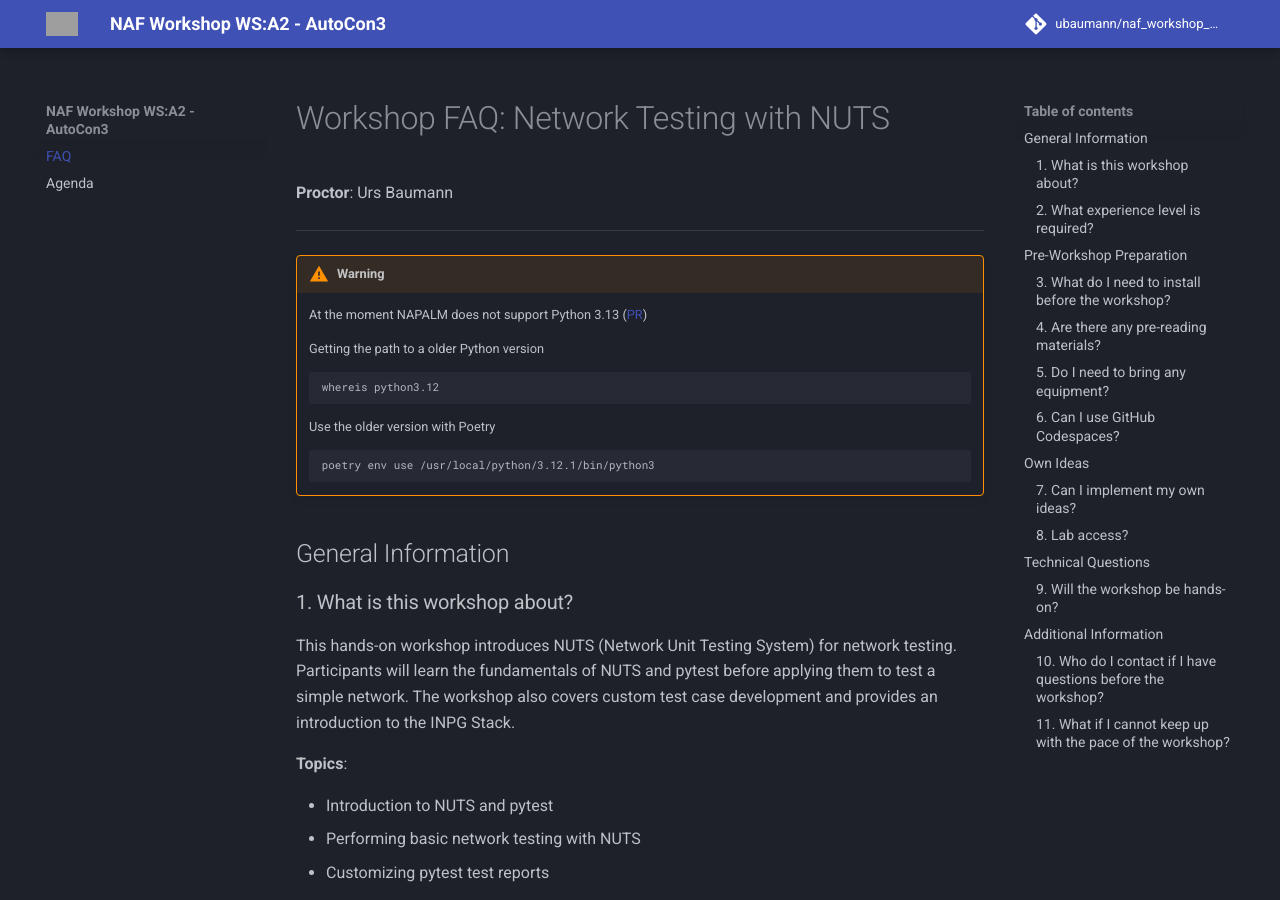
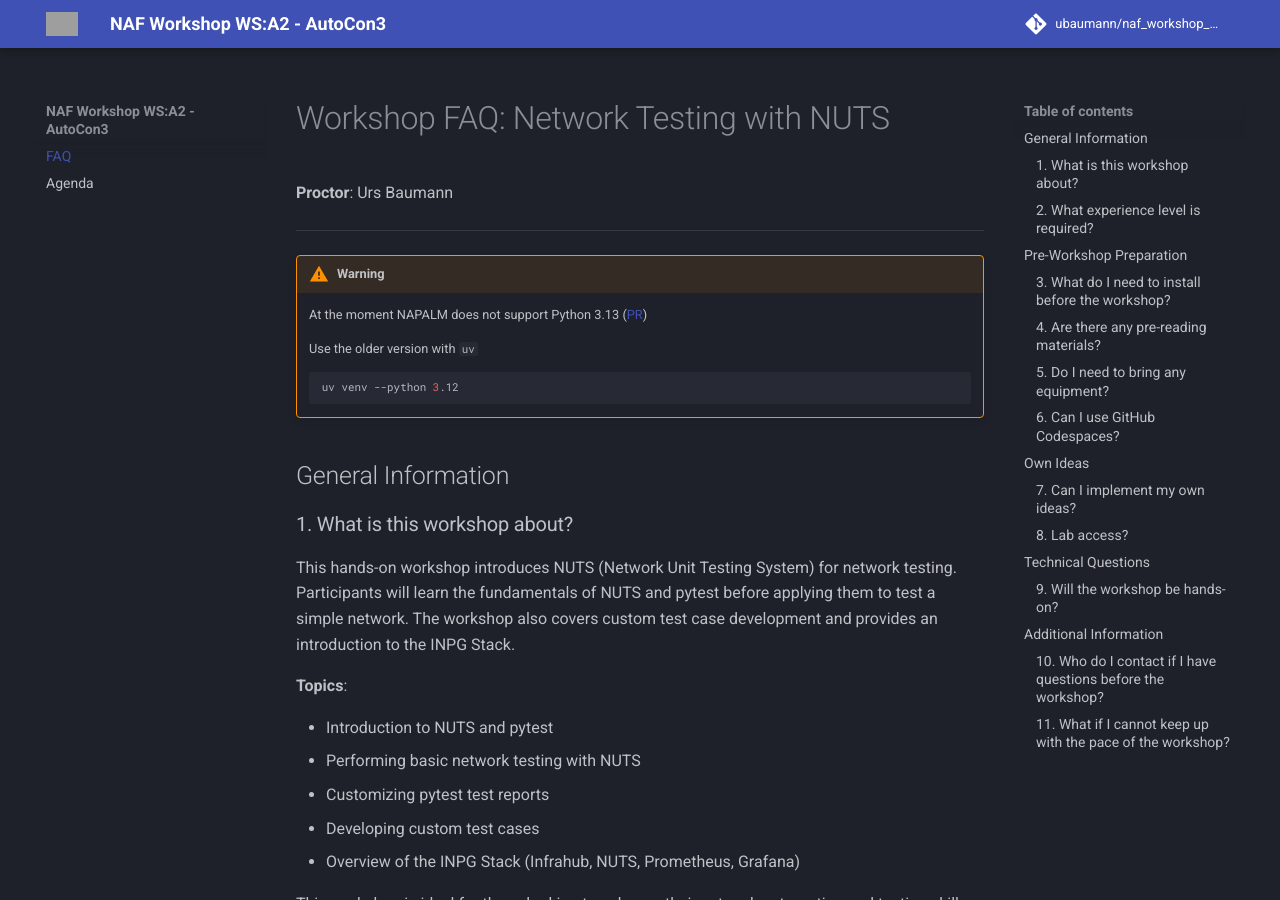
Before and after one commit to ubaumann/naf_workshop_NUTS, an MkDocs documentation site: the page built from docs/index.md, in a window 1280 px wide and 900 px high. Built offline with MkDocs 1.6.1 and Material for MkDocs 9.7.7, drawn with Linux system fonts in a browser that asks for light colours; comment, search, counter and statistics services are not loaded; grey boxes are pictures that could not be loaded.

Commit message:
Replace Poetry with uv

````diff
--- a/docs/index.md
+++ b/docs/index.md
@@ -7,14 +7,9 @@
 
     At the moment NAPALM does not support Python 3.13 ([PR](https://github.com/napalm-automation/napalm/pull/2137))
 
-    Getting the path to a older Python version
+    Use the older version with `uv`
     ```bash
-    whereis python3.12
-    ```
-
-    Use the older version with Poetry
-    ```bash
-    poetry env use /usr/local/python/3.12.1/bin/python3
+    uv venv --python 3.12
     ```
 
 ## General Information
@@ -56,7 +51,7 @@
 - [NUTS Documentation](https://nuts.readthedocs.io/en/latest/)
 - [NUTS Git Repo](https://github.com/network-unit-testing-system/nuts)
 - [containerlab](https://containerlab.dev/)
-- [Poetry](https://python-poetry.org/docs/)
+- [uv](https://docs.astral.sh/uv/)
 - [Nornir](https://nornir.readthedocs.io/)
 - [Napalm Mock Driver](https://napalm.readthedocs.io/en/latest/tutorials/mock_driver.html)
 - [Napalm Mock data example](https://github.com/NetAutLabs/topology_with_napalm/tree/main/mocked_napalm_data)
````
